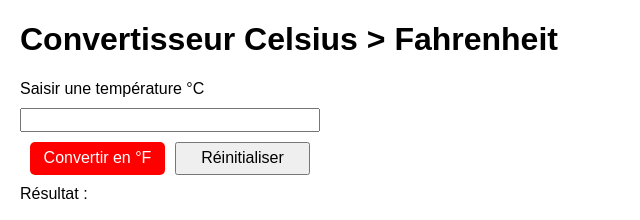
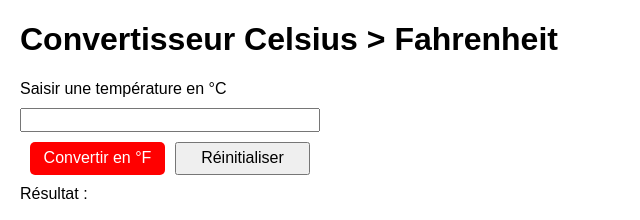
Before and after one commit to divtec-cejef/133a-celsius-fahrenheit-noeen, a plain HTML site: page index.html in a window 1280 px wide. Shown: the top 220 px of the page, 0-640 px from the left. Drawn offline with Linux system fonts and the light colour scheme.

Commit message:
modification texte

```diff
--- a/index.html
+++ b/index.html
@@ -9,7 +9,7 @@
 <body>
 <h1>Convertisseur Celsius > Fahrenheit</h1>
 <div class="convertisseur">
-    <label for="tempC">Saisir une température °C</label>
+    <label for="tempC">Saisir une température en °C</label>
     <input type="text" id="tempC">
     <button class="convertir">Convertir en °F</button>
     <button class="reinitialiser">Réinitialiser</button>
```
